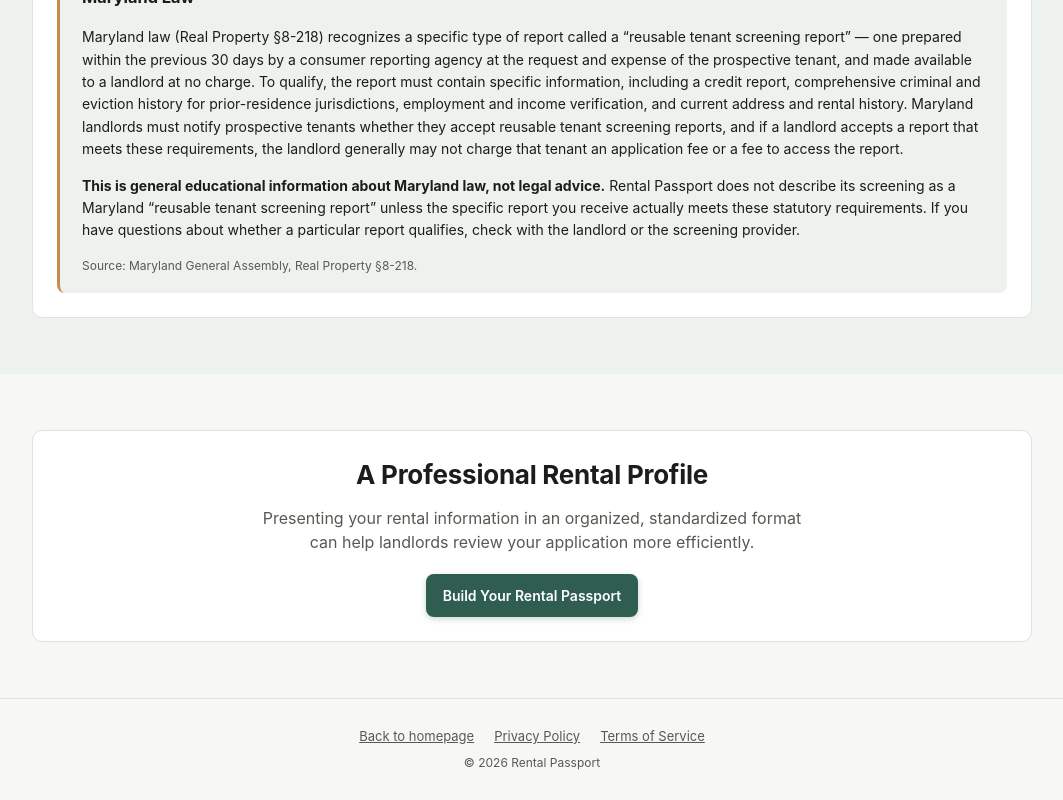
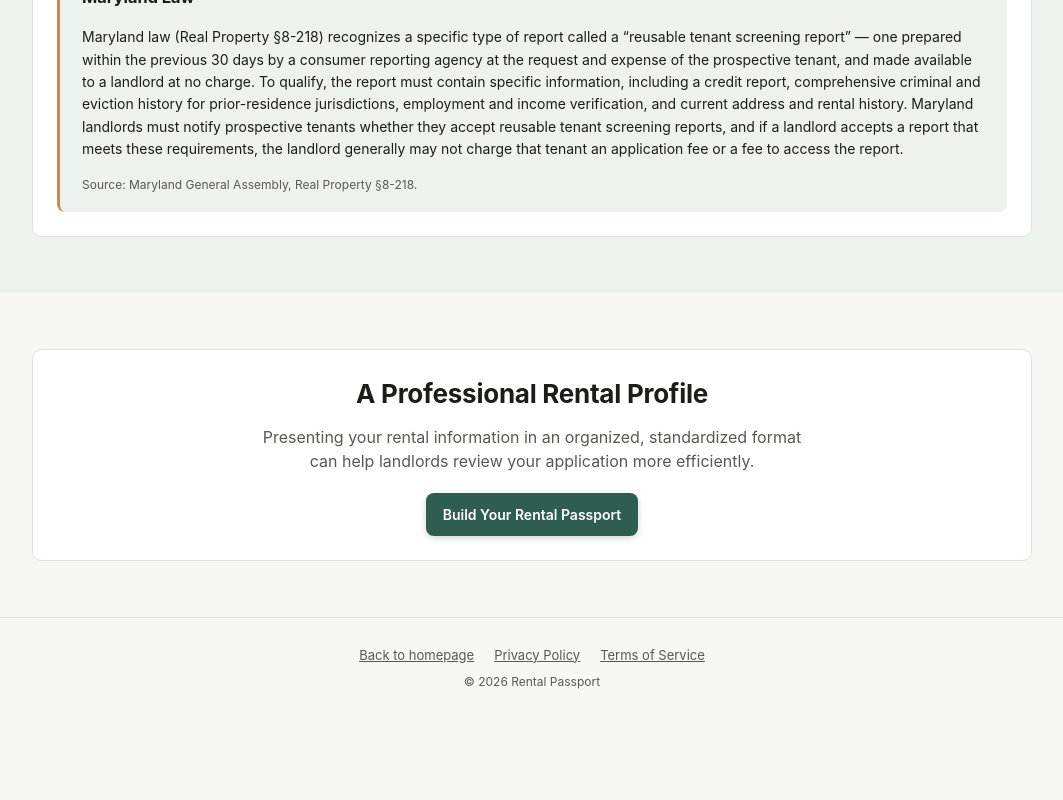
Before and after one commit to Pristinepropertysllc-source/rental-passport, a Next.js app: page /renters in a window 1280 px wide. Shown: the part 1722-2522 px from the top of the page, without its empty margins (108-1171 px from the left). After the commit the page ends 2441 px from the top, so only its background shows below. Built offline with nearby package versions, Linux system fonts and the light colour scheme.

Commit message:
Remove Maryland disclaimer paragraph from /renters page

```diff
--- a/app/renters/page.tsx
+++ b/app/renters/page.tsx
@@ -107,15 +107,6 @@ export default function RentersPage() {
                 requirements, the landlord generally may not charge that tenant an application fee
                 or a fee to access the report.
               </p>
-              <p>
-                <strong>
-                  This is general educational information about Maryland law, not legal advice.
-                </strong>{' '}
-                Rental Passport does not describe its screening as a Maryland &ldquo;reusable
-                tenant screening report&rdquo; unless the specific report you receive actually
-                meets these statutory requirements. If you have questions about whether a
-                particular report qualifies, check with the landlord or the screening provider.
-              </p>
               <p className="legal-source">Source: Maryland General Assembly, Real Property &sect;8-218.</p>
             </div>
           </div>
```
